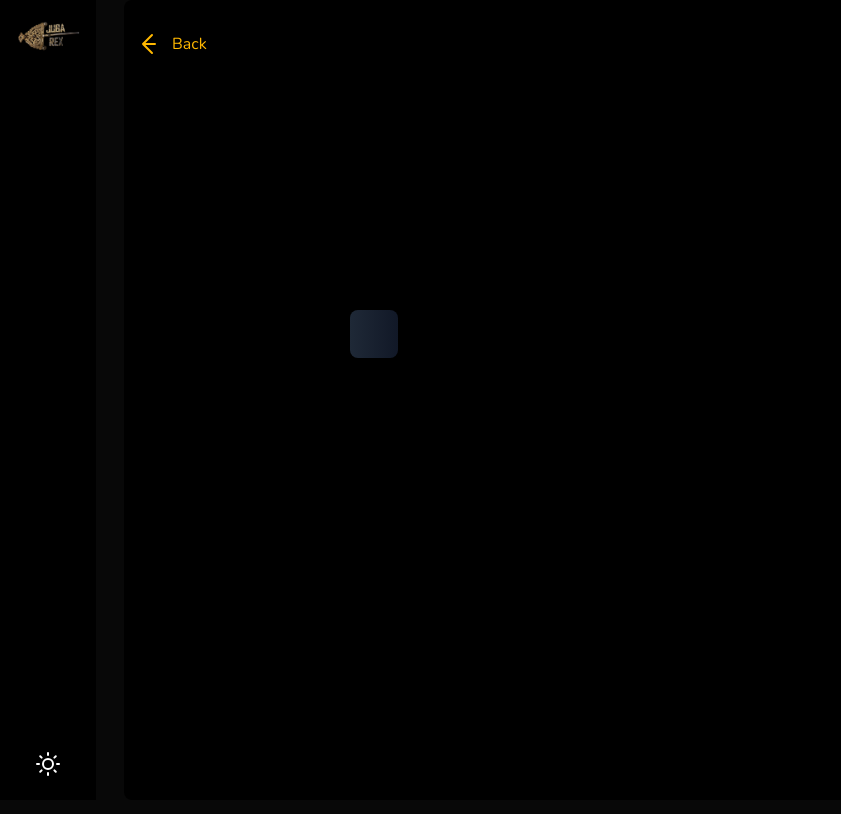
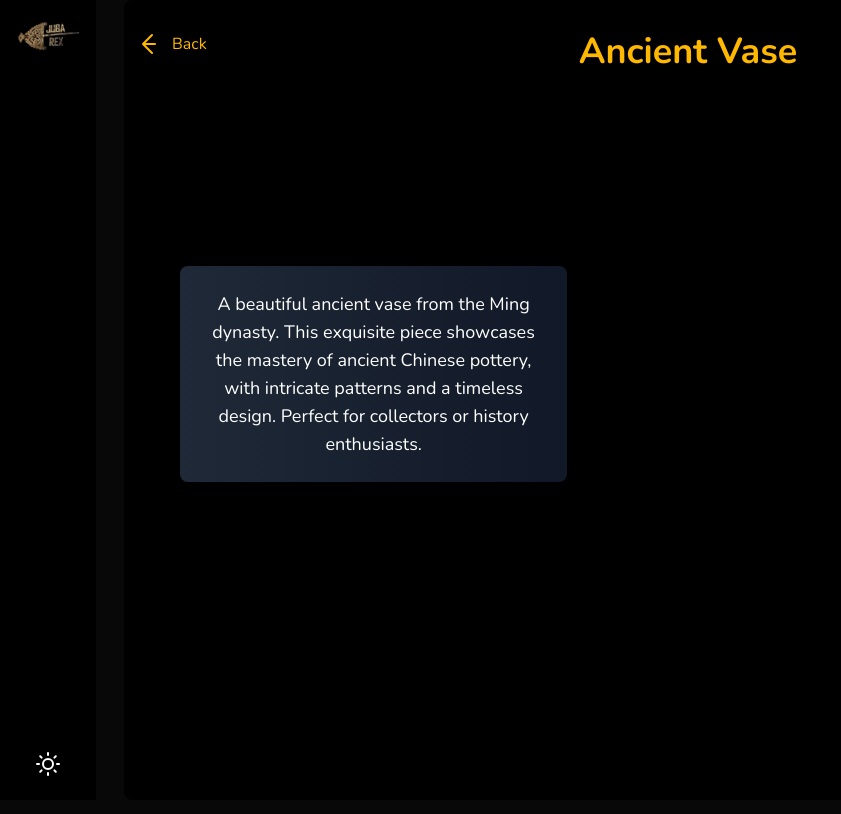
Before and after one commit to lahcenrahlaoui/juba_rex_edition, a Next.js app: page /artefacts/1 in a window 1280 px wide. Shown: the top 814 px of the page, without its empty margins (0-841 px from the left). Built offline with nearby package versions, Linux system fonts and the light colour scheme; no server answers.

Commit message:
change id type

```diff
--- a/src/app/artefacts/[id]/page.jsx
+++ b/src/app/artefacts/[id]/page.jsx
@@ -10,7 +10,7 @@ const ItemDetail = ({ params }) => {
     const [showItem, setShowItem] = useState({});
 
     useEffect(() => {
-        const selectedItem = items.find((item) => item.id === +id);
+        const selectedItem = items.find((item) => item.id === id);
         setShowItem(selectedItem || {});
     }, [id]);
 
```
